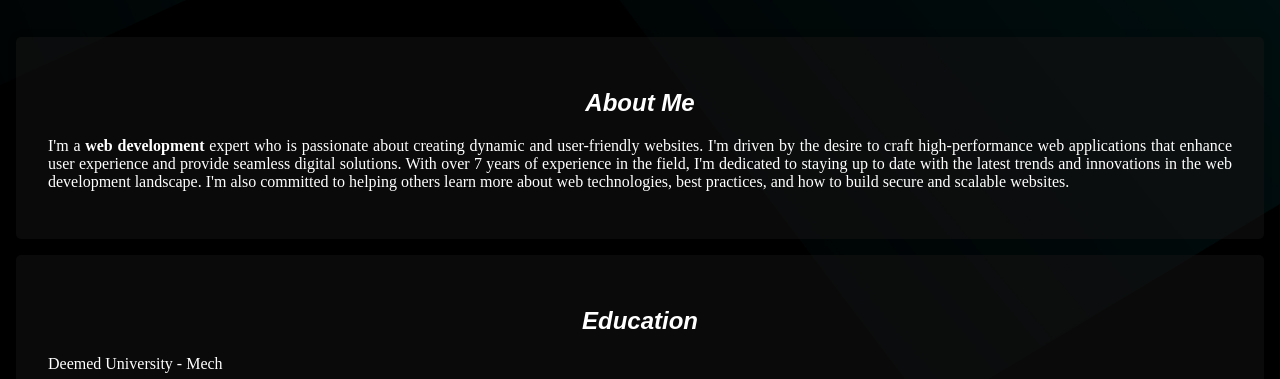
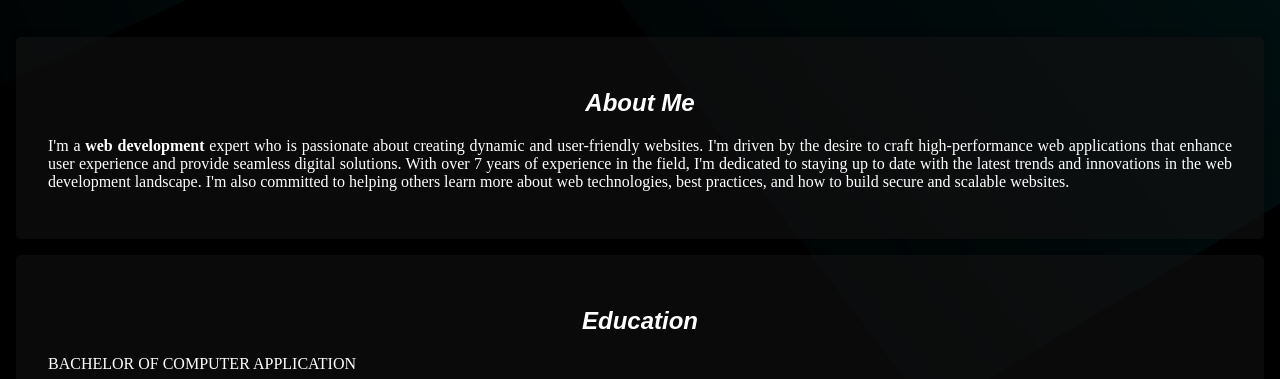
Before and after one commit to Dinesh7363/digital-portfolio, a plain HTML site: page index.html in a window 1280 px wide. Shown: the part 421-800 px from the top of the page. Drawn offline with Linux system fonts and the light colour scheme.

Commit message:
Update index.html

```diff
--- a/index.html
+++ b/index.html
@@ -68,7 +68,7 @@
     <section id="education">
         <div class="section-content">
             <h2 id="section-heading">Education</h2>
-            <p>Deemed University  - Mech</p>
+            <p>BACHELOR OF COMPUTER APPLICATION </p></p>
 
 
         </div>
```
